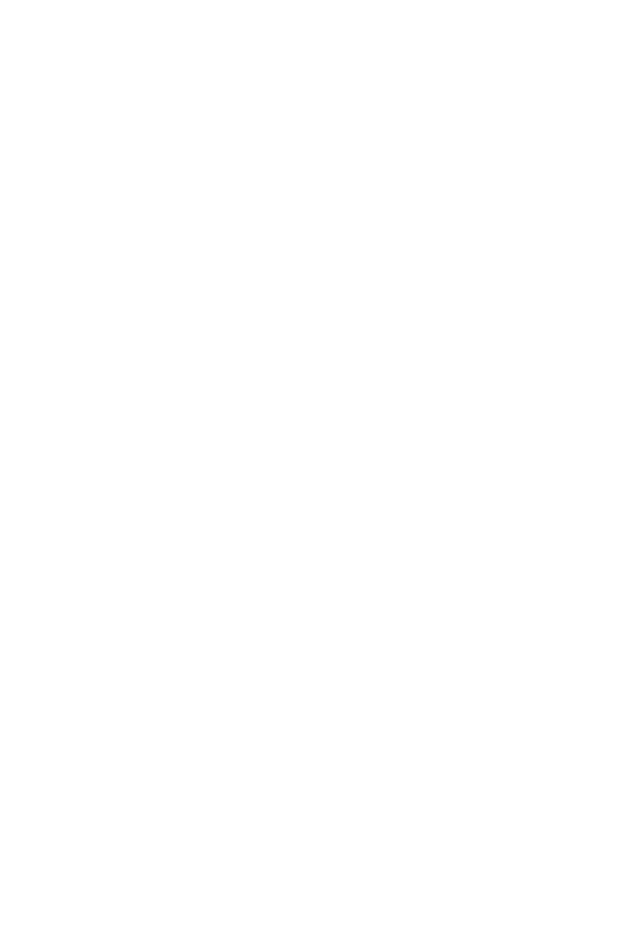
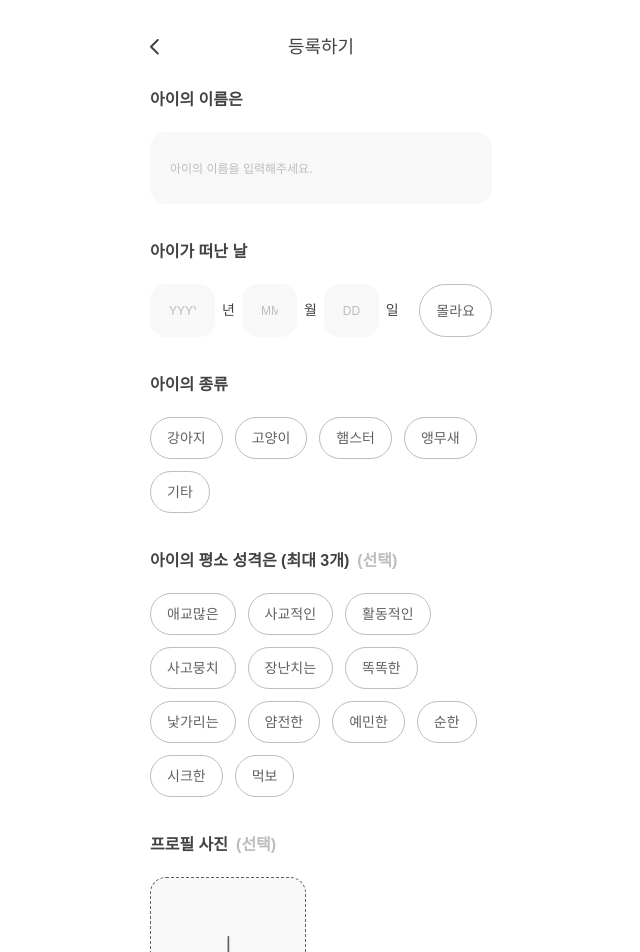
Before and after one commit to rainbow-letter/rainbow-letter-frontend, a React (Create React App) app: page /my-pets/register in a window 1280 px wide. Before the commit this address had no page. Shown: the top 952 px of the page, without its empty margins (319-959 px from the left). Before the commit the page ends 800 px from the top, so only its background shows below. Built offline with nearby package versions, Linux system fonts and the light colour scheme.

Commit message:
feat: 반려동물 등록하기 페이지 생성

```diff
--- a/src/Router.jsx
+++ b/src/Router.jsx
@@ -15,6 +15,7 @@ import MyPage from './components/MyPage';
 import FAQs from './components/MyPage/FAQs';
 import AccountDeactivation from './components/MyPage/AccountDeactivation';
 import MyPets from './components/MyPets';
+import PetRegistrationForm from './components/PetRegistrationForm';
 
 function Router() {
   const user = useSelector((state) => state.user);
@@ -36,6 +37,7 @@ function Router() {
             <Route path="/faqs" element={<FAQs />} />
             <Route path="/leave" element={<AccountDeactivation />} />
             <Route path="/my-pets" element={<MyPets />} />
+            <Route path="/my-pets/register" element={<PetRegistrationForm />} />
           </Route>
         </Routes>
       </Layout>
--- a/src/components/Button/index.jsx
+++ b/src/components/Button/index.jsx
@@ -4,7 +4,6 @@ function Button({ className, value, onClick }) {
   const styles = className || '';
 
   return (
-    <div className="p-[10px]">
     <button
       className={`${styles} w-full h-[70px] bg-orange-400 text-heading-3 font-semibold text-white rounded-2xl`}
       type="button"
@@ -12,7 +11,6 @@ function Button({ className, value, onClick }) {
     >
       {value}
     </button>
-    </div>
   );
 }
 
--- a/src/components/Chips/constants.js
+++ b/src/components/Chips/constants.js
@@ -1,28 +1,3 @@
-export const TITLES = {
-  PET_NAME: '아이의 이름은',
-  DATE_OF_DEATH: '아이가 떠난 날',
-  PET_TYPES: '아이의 종류',
-  ROLES_FOR_PETS: '아이에게 당신은',
-  PET_PERSONALITIES: '아이의 평소 성격은 (최대 3개)',
-  PROFILE_IMAGE: '프로필 사진',
-  OPTION: '(선택)',
-};
-
-export const DATE_OF_DEATH = {
-  YEAR: '년',
-  MONTH: '월',
-  DAY: '일',
-  UNKNOWN: '몰라요',
-};
-
-export const INFO_MESSAGES = {
-  UNCHANGEABLE_NAME_NOTICE: '이름은 나중에 수정할 수 없어요.',
-};
-
-export const USER_ACTIONS = {
-  REGISTER: '등록하기',
-};
-
 export const PET_TYPES = [
   { ID: 'DOG', NAME: '강아지' },
   { ID: 'CAT', NAME: '고양이' },
--- a/src/components/Input/ImageInput.jsx
+++ b/src/components/Input/ImageInput.jsx
@@ -7,7 +7,7 @@ function ImageInput({ className, onChange }) {
   const styles = className || '';
 
   return (
-    <div className="p-[10px]">
+    <>
       <label
         htmlFor="file-upload"
         className={`${styles} flex justify-center items-center w-[156px] h-[156px] bg-gray-2 text-white border border-[#616161] border-dashed rounded-2xl cursor-pointer`}
@@ -20,7 +20,7 @@ function ImageInput({ className, onChange }) {
         className="hidden"
         onChange={onChange}
       />
-    </div>
+    </>
   );
 }
 
--- /dev/null
+++ b/src/components/PetRegistrationForm/PetRegistrationSection.jsx
@@ -0,0 +1,15 @@
+import React from 'react';
+
+function PetRegistrationSection({ title, subTitle, children }) {
+  return (
+    <section className="mb-4">
+      <div className="py-[10px] solo-medium font-semibold">
+        <span>{title}</span>
+        <span className="text-gray-2 ml-2">{subTitle}</span>
+      </div>
+      <div className="py-[10px]">{children}</div>
+    </section>
+  );
+}
+
+export default PetRegistrationSection;
--- /dev/null
+++ b/src/components/PetRegistrationForm/constants.js
@@ -0,0 +1,25 @@
+export const TITLES = {
+  PET_NAME: '아이의 이름은',
+  DATE_OF_DEATH: '아이가 떠난 날',
+  PET_TYPES: '아이의 종류',
+  ROLES_FOR_PETS: '아이에게 당신은',
+  PET_PERSONALITIES: '아이의 평소 성격은 (최대 3개)',
+  PROFILE_IMAGE: '프로필 사진',
+  OPTION: '(선택)',
+};
+
+export const DATE_OF_DEATH = {
+  YEAR: '년',
+  MONTH: '월',
+  DAY: '일',
+  UNKNOWN: '몰라요',
+};
+
+export const INFO_MESSAGES = {
+  ENTER_NAME: '아이의 이름을 입력해주세요.',
+  UNCHANGEABLE_NAME_NOTICE: '이름은 나중에 수정할 수 없어요.',
+};
+
+export const USER_ACTIONS = {
+  REGISTER: '등록하기',
+};
--- /dev/null
+++ b/src/components/PetRegistrationForm/index.jsx
@@ -0,0 +1,78 @@
+import React from 'react';
+
+import { TITLES, INFO_MESSAGES, DATE_OF_DEATH } from './constants';
+import { PET_TYPES, PET_PERSONALITIES } from '../Chips/constants';
+import Button from '../Button';
+import Input from '../Input';
+import PetRegistrationSection from './PetRegistrationSection';
+import Chip from '../Chips/Chip';
+import Chips from '../Chips';
+import ImageInput from '../Input/ImageInput';
+
+function PetRegistrationForm() {
+  return (
+    <div className="mt-3">
+      <PetRegistrationSection title={TITLES.PET_NAME}>
+        <div className="">
+          <Input className="w-full" placeholder={INFO_MESSAGES.ENTER_NAME} />
+        </div>
+      </PetRegistrationSection>
+      <PetRegistrationSection title={TITLES.DATE_OF_DEATH}>
+        <div className="flex justify-between">
+          <div className="flex items-center">
+            <Input
+              className="max-w-[65px] py-[15px] px-[19px] text-caption"
+              placeholder="YYYY"
+            />
+            <span className="p-[7px] text-caption">{DATE_OF_DEATH.YEAR}</span>
+            <Input
+              className="w-[55px] py-[15px] px-[19px] text-caption"
+              placeholder="MM"
+            />
+            <span className="p-[7px] text-caption">{DATE_OF_DEATH.MONTH}</span>
+            <Input
+              className="w-[55px] py-[15px] px-[19px] text-caption"
+              placeholder="DD"
+            />
+            <span className="p-[7px] text-caption">{DATE_OF_DEATH.DAY}</span>
+          </div>
+          <Chip
+            value={DATE_OF_DEATH.UNKNOWN}
+            onClick={() => {
+              // TODO
+            }}
+          />
+        </div>
+      </PetRegistrationSection>
+      <PetRegistrationSection title={TITLES.PET_TYPES}>
+        <Chips attributes={PET_TYPES} />
+      </PetRegistrationSection>
+      <PetRegistrationSection
+        title={TITLES.PET_PERSONALITIES}
+        subTitle={TITLES.OPTION}
+      >
+        <Chips attributes={PET_PERSONALITIES} />
+      </PetRegistrationSection>
+      <PetRegistrationSection
+        title={TITLES.PROFILE_IMAGE}
+        subTitle={TITLES.OPTION}
+      >
+        <ImageInput
+          onChange={() => {
+            // TODO
+          }}
+        />
+      </PetRegistrationSection>
+      <section>
+        <Button
+          value="등록하기"
+          onClick={() => {
+            // TODO
+          }}
+        />
+      </section>
+    </div>
+  );
+}
+
+export default PetRegistrationForm;
```
Lines whose indentation alone changed are shown as unchanged.
